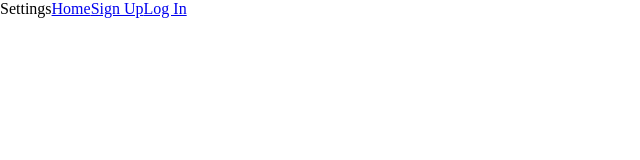
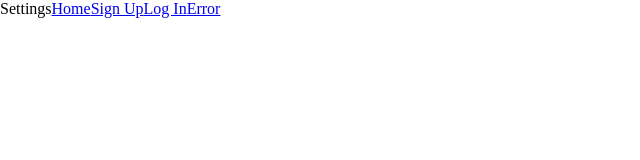
Before and after one commit to sebcyde/Linkup, a React (Vite) app in the folder Linkup/: page /settings in a window 1280 px wide. Shown: the top 160 px of the page, without its empty margins (0-640 px from the left). Built offline with nearby package versions, Linux system fonts and the light colour scheme.

Commit message:
update error page and signOut

```diff
--- a/Linkup/src/pages/Settings/Settings.jsx
+++ b/Linkup/src/pages/Settings/Settings.jsx
@@ -1,13 +1,17 @@
-import React from 'react';
-import { Link } from 'react-router-dom';
+import React, { useState, useEffect } from 'react';
+import { Link, useNavigate } from 'react-router-dom';
+
+
 
 const Settings = () => {
+
 	return (
 		<div>
 			Settings
 			<Link to={'/'}>Home</Link>
 			<Link to={'/signup'}>Sign Up</Link>
 			<Link to={'/login'}>Log In</Link>
+			<Link to={'/ErrorPage'}>Error</Link>
 		</div>
 	);
 };
```
